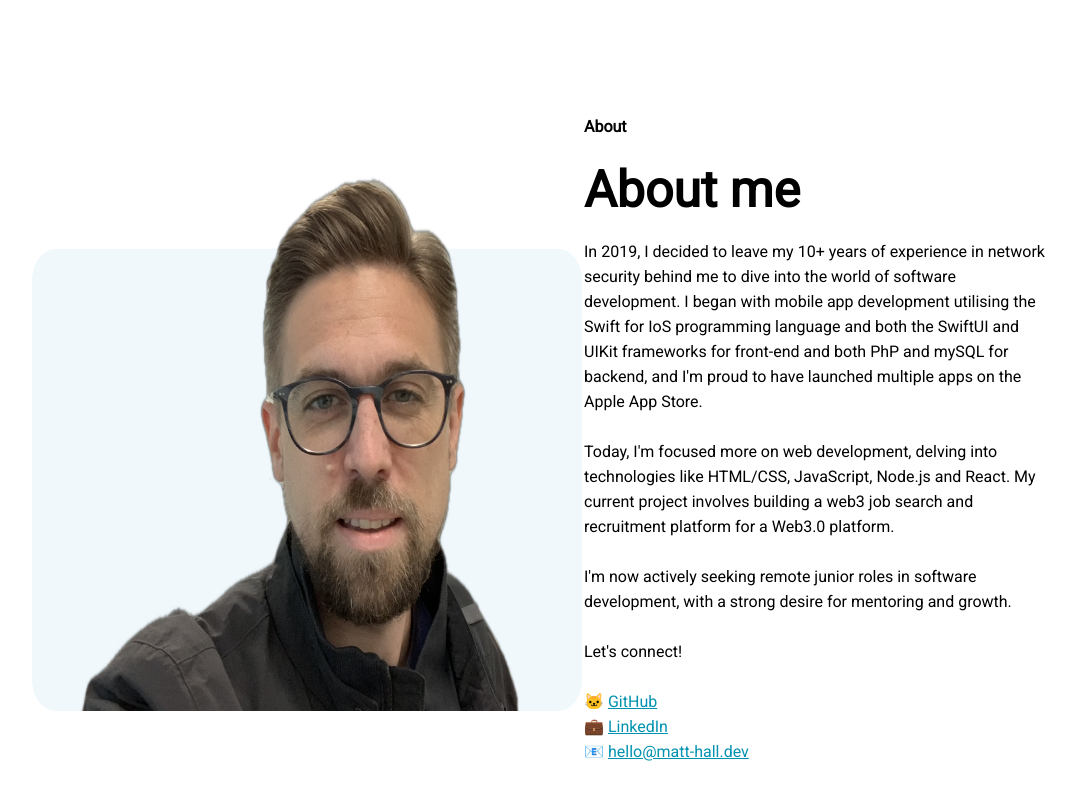
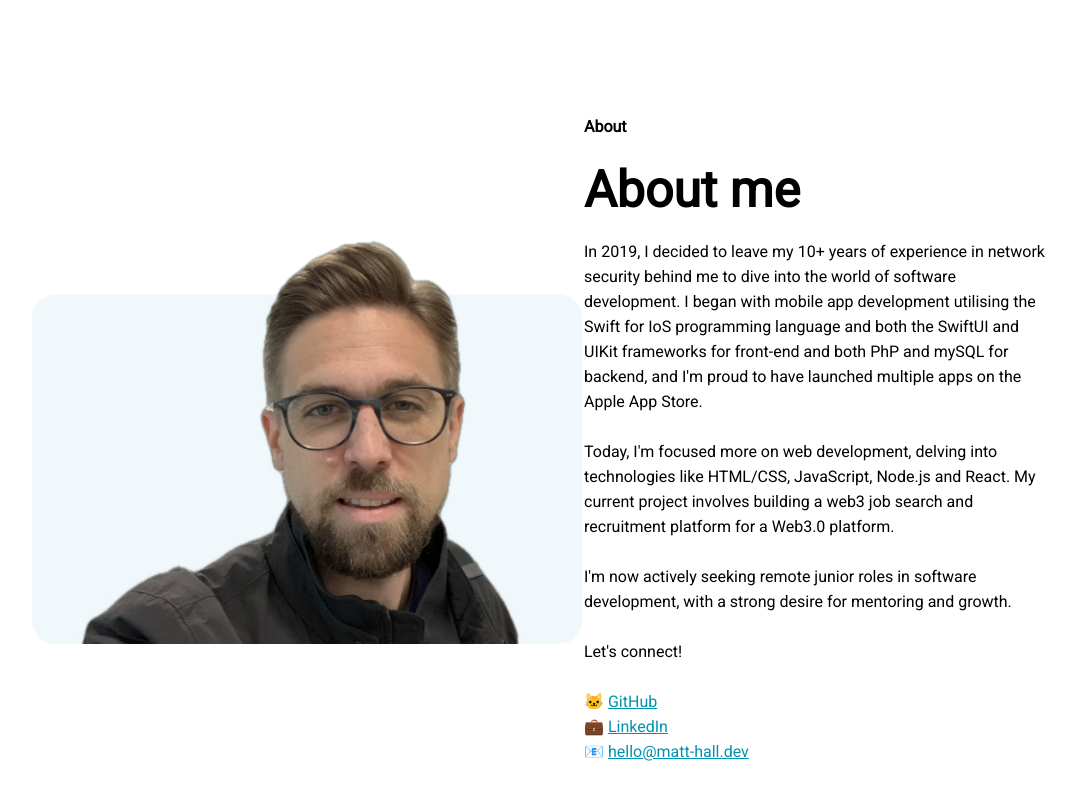
Before and after one commit to mhallrp/TechPortfolio, a Next.js app: page / in a window 1280 px wide. Shown: the part 2045-2845 px from the top of the page, without its empty margins (56-1131 px from the left). Built offline with nearby package versions, Linux system fonts and the light colour scheme.

Commit message:
next Image tags added

```diff
--- a/app/page.tsx
+++ b/app/page.tsx
@@ -41,7 +41,7 @@ const Landing = () => {
             </section>
             <section id="aboutSection" className={ Styles.aboutSection }>
                 <div className={ Styles.aboutData }>
-                    <Image height="550" width="416" className={ Styles.mattImage } src={ MattImage.src } alt="Matt Hall" />
+                    <Image height="416" width="550" className={ Styles.mattImage } src={ MattImage.src } alt="Matt Hall" />
                     <div className={ Styles.aboutText }>
                         <p>{ landingText.smallAbout }</p>
                         <p className={ Styles.largeTitle }>
```
